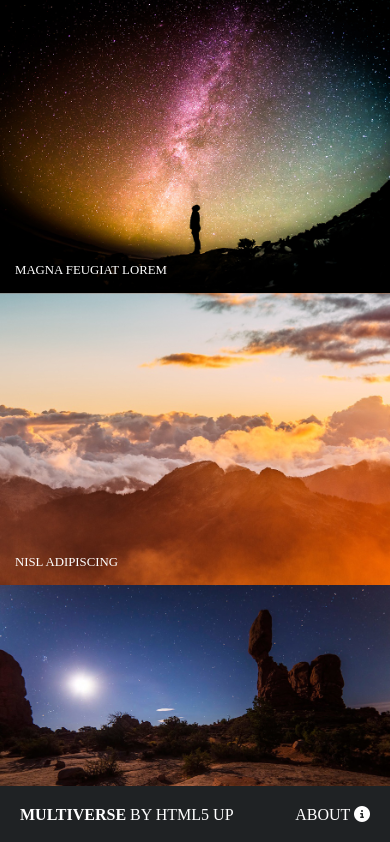
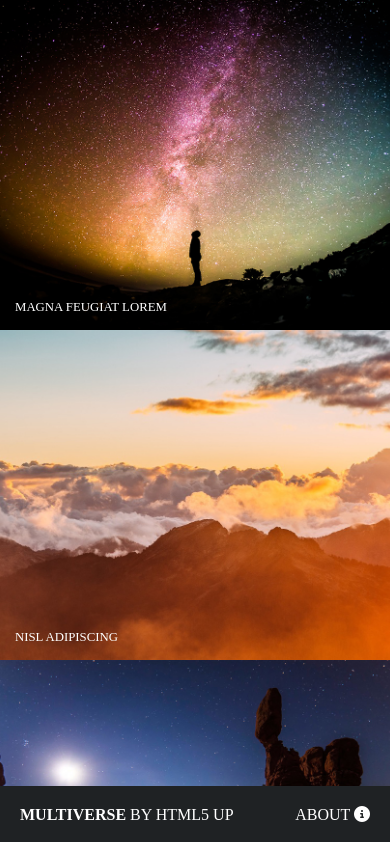
Before and after one commit to kerios1986/HW_Stasyuk_FEB, a plain HTML site: page HW-12/index.html in a window 390 px wide. Shown: the top 842 px of the page. Drawn offline with Linux system fonts and the light colour scheme.

Commit message:
HW-12. Ubral aspect-ratio i lishniy kod, dobavil vusotu

```diff
--- a/HW-12/main.scss
+++ b/HW-12/main.scss
@@ -78,7 +78,7 @@ body {
 
 .pfoto {
     flex-basis: calc(100% / 3);
-    aspect-ratio: 16 / 9;
+    height: 330px;
     @include gorezontal();
     align-items: flex-end;
     flex-grow: 1;
@@ -231,18 +231,6 @@ form {
 
 }
 
-@media (max-width: 1200px) {
-    .pfoto {
-        aspect-ratio: 4 / 3;
-    }
-}
-
-@media (max-width: 915px) {
-    .pfoto {
-        aspect-ratio: 3 / 3;
-    }
-}
-
 @media (max-width: 840px) {
     #checkbox:checked ~ .menu{
         top: calc(100% - 439px);
@@ -252,11 +240,6 @@ form {
 @media (max-width: 768px) {
     .pfoto {
         flex-basis: calc(100% / 2);
-        aspect-ratio: 16 / 9;
-    }
-
-    .carte-block {
-        flex-basis: calc(100% / 1);
     }
 
     .menu{
@@ -269,17 +252,9 @@ form {
 
 }
 
-@media (max-width: 540px) {
-    .pfoto {
-        aspect-ratio: 4 / 3;
-    }
-}
-
 @media (max-width: 480px) {
     .pfoto {
         flex-basis: calc(100% / 1);
     }
-    .carte-block {
-        flex-basis: calc(100% / 1);
-    }
+
 }
```
Also changed, not shown: HW-12/main.css, 1 other file.
